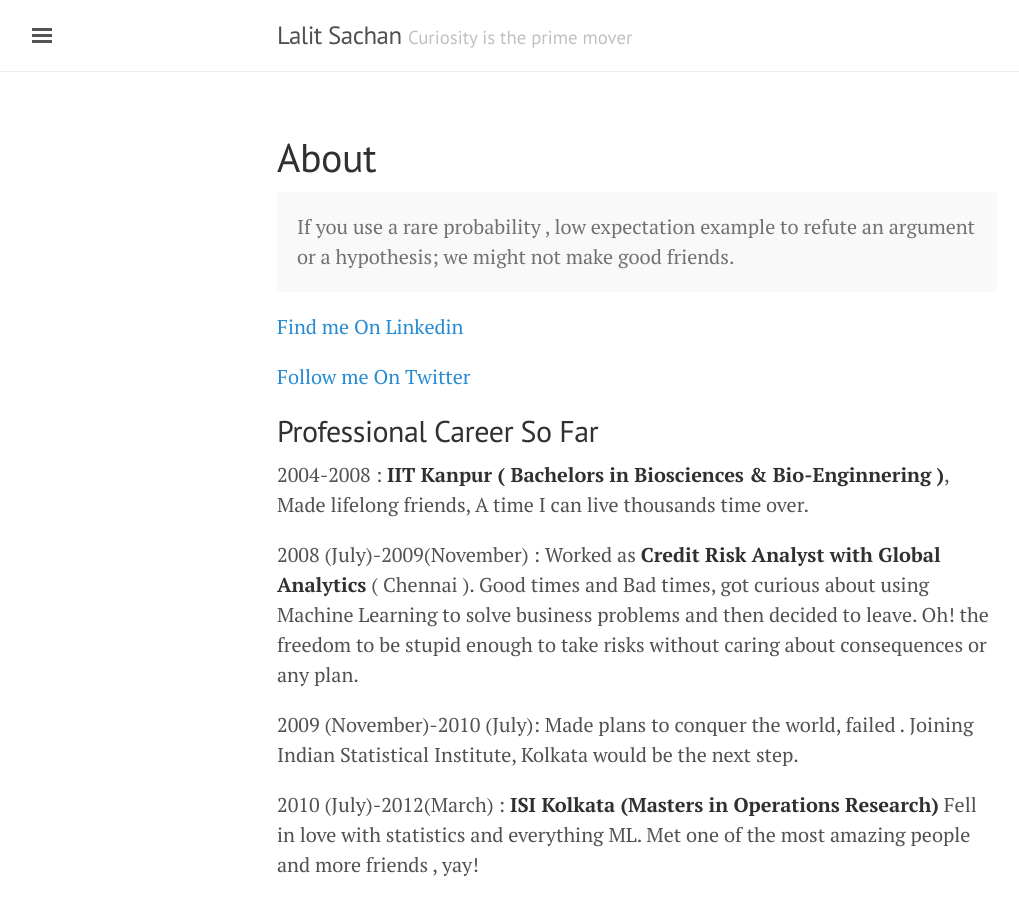
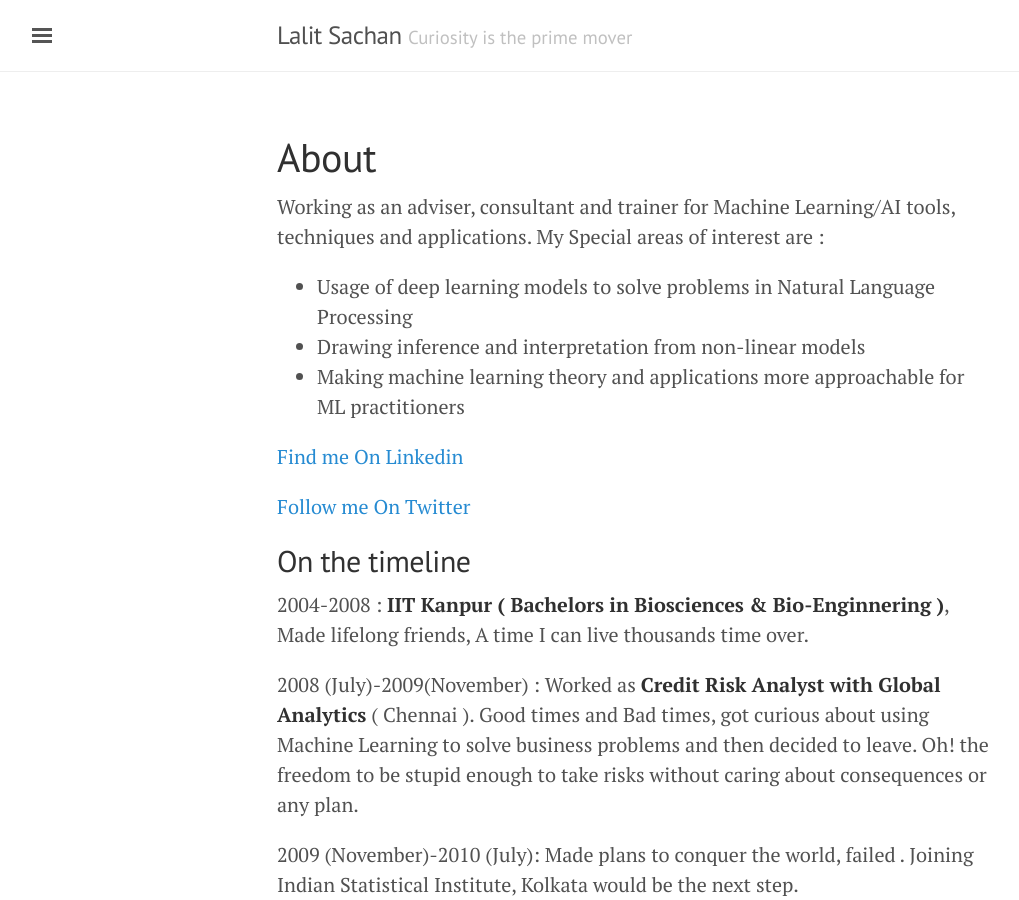
Before and after one commit to lalitsachan/lalitsachan.github.io, a Jekyll site: the page built from about.md, in a window 1280 px wide and 900 px high. Shown: the whole window, without its empty margins (3-1022 px from the left). Built offline with Jekyll 4.4.1, drawn with Linux system fonts in a browser that asks for light colours.

Commit message:
modified about

```diff
--- a/about.md
+++ b/about.md
@@ -3,15 +3,18 @@
 title: About
 ---
 
-<p class="message">
-  If you use a rare probability , low expectation example to refute an argument or a hypothesis; we might not make good friends.
-</p>
+Working as an adviser, consultant and trainer for Machine Learning/AI tools, techniques and applications. My Special areas of interest are :
+
+* Usage of deep learning models to solve problems in Natural Language Processing
+* Drawing inference and interpretation from non-linear models
+* Making machine learning theory and applications more approachable for ML practitioners
+
 
 [Find me On Linkedin](https://www.linkedin.com/in/lalitsachan/){:target="_blank"}
 
 [Follow me On Twitter](https://twitter.com/lalitsachan){:target="_blank"}
 
-## Professional Career So Far
+## On the timeline
 
 2004-2008 : **IIT Kanpur ( Bachelors in Biosciences & Bio-Enginnering )**, Made lifelong friends, A time I can live thousands time over.
 
```
Also changed, not shown: 1 other file.
